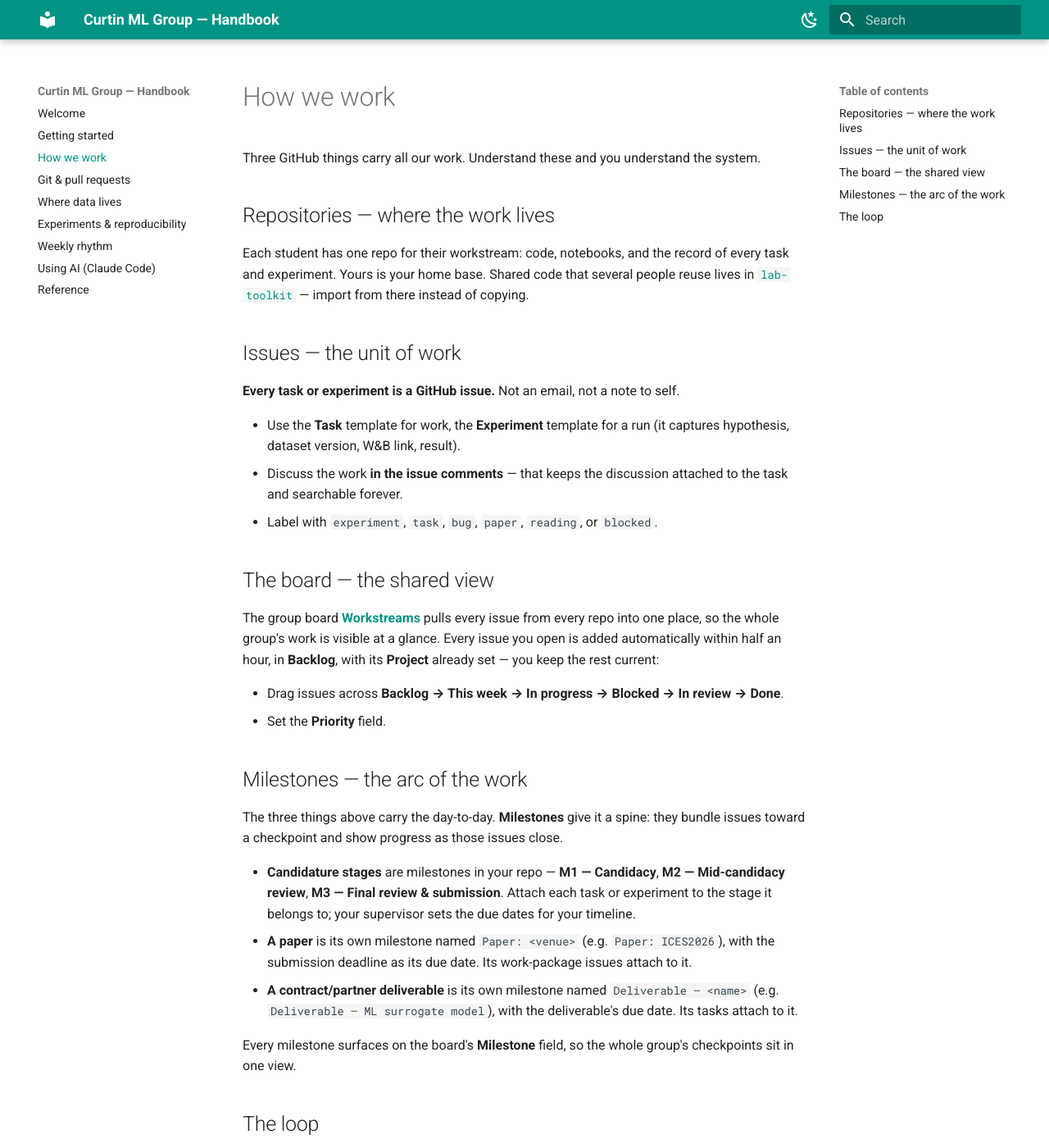
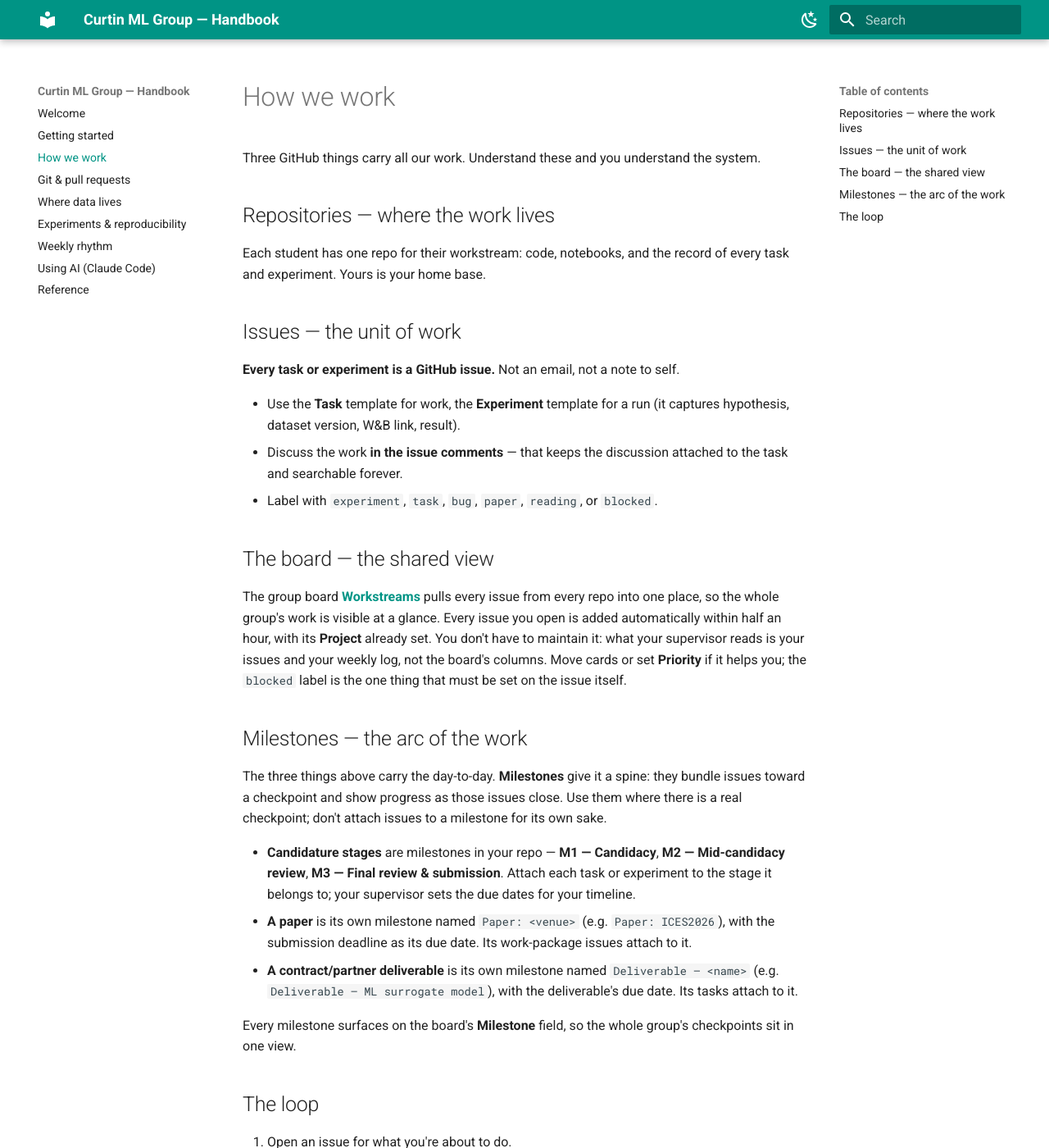
Before and after one commit to cumlg/handbook, an MkDocs documentation site: the page built from docs/how-we-work.md, in a window 1280 px wide and 1400 px high. Shown: the whole window at 82% size. Built offline with MkDocs 1.6.1 and Material for MkDocs 9.7.7, drawn with Linux system fonts in a browser that asks for light colours; some of the changed text lies outside the part shown.

Commit message:
Drop lab-toolkit and the board-maintenance requirement; milestones where there is a real checkpoint
lab-toolkit was never populated, so references to it go. The board stays as the
group-wide view but students no longer have to drag cards or set Priority — the
weekly log and the issues are what the supervisor reads; the `blocked` label is
the one thing that must be set. Overdue milestones get closed or re-dated.

Co-Authored-By: Claude Fable 5.1 <noreply@anthropic.com>
Claude-Session: https://claude.ai/code/session_01PQUzetjd6grvhAt5xBNdvY

```diff
--- a/docs/how-we-work.md
+++ b/docs/how-we-work.md
@@ -3,7 +3,7 @@
 Three GitHub things carry all our work. Understand these and you understand the system.
 
 ## Repositories — where the work lives
-Each student has one repo for their workstream: code, notebooks, and the record of every task and experiment. Yours is your home base. Shared code that several people reuse lives in [`lab-toolkit`](https://github.com/cumlg/lab-toolkit) — import from there instead of copying.
+Each student has one repo for their workstream: code, notebooks, and the record of every task and experiment. Yours is your home base.
 
 ## Issues — the unit of work
 **Every task or experiment is a GitHub issue.** Not an email, not a note to self.
@@ -13,13 +13,10 @@ Each student has one repo for their workstream: code, notebooks, and the record
 - Label with `experiment`, `task`, `bug`, `paper`, `reading`, or `blocked`.
 
 ## The board — the shared view
-The group board **[Workstreams](https://github.com/orgs/cumlg/projects/1)** pulls every issue from every repo into one place, so the whole group's work is visible at a glance. Every issue you open is added automatically within half an hour, in **Backlog**, with its **Project** already set — you keep the rest current:
-
-- Drag issues across **Backlog → This week → In progress → Blocked → In review → Done**.
-- Set the **Priority** field.
+The group board **[Workstreams](https://github.com/orgs/cumlg/projects/1)** pulls every issue from every repo into one place, so the whole group's work is visible at a glance. Every issue you open is added automatically within half an hour, with its **Project** already set. You don't have to maintain it: what your supervisor reads is your issues and your weekly log, not the board's columns. Move cards or set **Priority** if it helps you; the `blocked` label is the one thing that must be set on the issue itself.
 
 ## Milestones — the arc of the work
-The three things above carry the day-to-day. **Milestones** give it a spine: they bundle issues toward a checkpoint and show progress as those issues close.
+The three things above carry the day-to-day. **Milestones** give it a spine: they bundle issues toward a checkpoint and show progress as those issues close. Use them where there is a real checkpoint; don't attach issues to a milestone for its own sake.
 
 - **Candidature stages** are milestones in your repo — **M1 — Candidacy**, **M2 — Mid-candidacy review**, **M3 — Final review & submission**. Attach each task or experiment to the stage it belongs to; your supervisor sets the due dates for your timeline.
 - **A paper** is its own milestone named `Paper: <venue>` (e.g. `Paper: ICES2026`), with the submission deadline as its due date. Its work-package issues attach to it.
@@ -30,7 +27,7 @@ Every milestone surfaces on the board's **Milestone** field, so the whole group'
 ## The loop
 1. Open an issue for what you're about to do.
 2. Work on it (see [Git & pull requests](git-and-prs.md)).
-3. Log experiments to [Weights & Biases](experiments.md).
-4. Close the issue when done; it moves to Done on the board.
+3. Record the result on the issue (see [Experiments](experiments.md)).
+4. Close the issue when done. An issue that is finished but still open looks like work in progress to everyone else.
 
 The [weekly rhythm](weekly-rhythm.md) wraps a light cadence around this loop.
```
Also changed, not shown: docs/getting-started.md (+2 -2 lines), docs/git-and-prs.md (+0 -1 lines), docs/reference.md (+1 -2 lines), docs/weekly-rhythm.md (+4 -4 lines).
